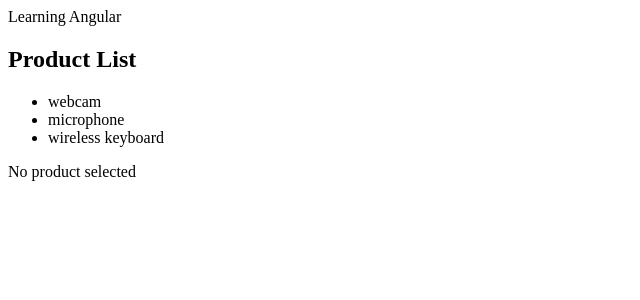
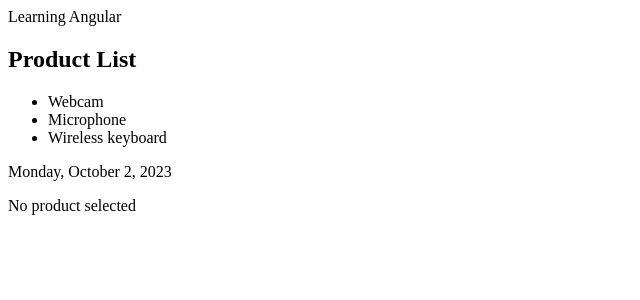
Before and after one commit to marco19972015/LearningAng, an Angular app in the folder my-app/: page / in a window 1280 px wide. Shown: the top 300 px of the page, without its empty margins (0-640 px from the left). Built offline with nearby package versions, Linux system fonts and the light colour scheme.

Commit message:
Manipulated the data using pipes. This inlcuded currency:'<selectedCurrency>', Created Date constructor in the detail component and used it in a p tag with the data pipe, and json pipe to neatly format our object

```diff
--- a/my-app/src/app/products/product-detail/product-detail.component.html
+++ b/my-app/src/app/products/product-detail/product-detail.component.html
@@ -21,5 +21,7 @@
             in the ngSwitch directives does not meet any ngSwitchCase statement -->
         <p *ngSwitchDefault>Product is for general use</p>
     </div>
+
+    <p>{{product | json}}</p>
     <button (click)="buy()">Buy Now</button>
 </div>
--- a/my-app/src/app/products/product-list/product-list.component.html
+++ b/my-app/src/app/products/product-list/product-list.component.html
@@ -4,9 +4,11 @@
        The opposite is using ng's object identity to keep track of every item in a collection
        trackBy allows us to target the nodes we need to change, therefore saving on performance -->
   <li *ngFor="let product of products" (click)="selectedProduct = product">
-   {{ product.name | lowercase }}
+   {{ product.name }}
   </li>
 </ul>
+
+<p>{{today | date:'fullDate'}}</p>
 
 <!-- We give an else statement to the *ngIf and use the template reference variable to interact with it -->
 <app-product-detail
--- a/my-app/src/app/products/product-list/product-list.component.ts
+++ b/my-app/src/app/products/product-list/product-list.component.ts
@@ -8,6 +8,8 @@ import { Product } from '../product';
   styleUrls: ['./product-list.component.css']
 })
 export class ProductListComponent implements AfterViewInit {
+  // I can use this later on in personal project
+  today = new Date();
 
   // Create a array so we can use the ngFor directive to display the product list in a more scalable way
   // products = ['Webcam', 'Microphone', 'Wireless keyboard']
@@ -18,6 +20,7 @@ export class ProductListComponent implements AfterViewInit {
       console.log(this.productDetail.product);  //  We can then access any member of its public API such as the name property
     }
   }
+
 
   // We now need to accommodate our interface
   selectedProduct: Product | undefined;  // Selected product will return a product or undefined
```
